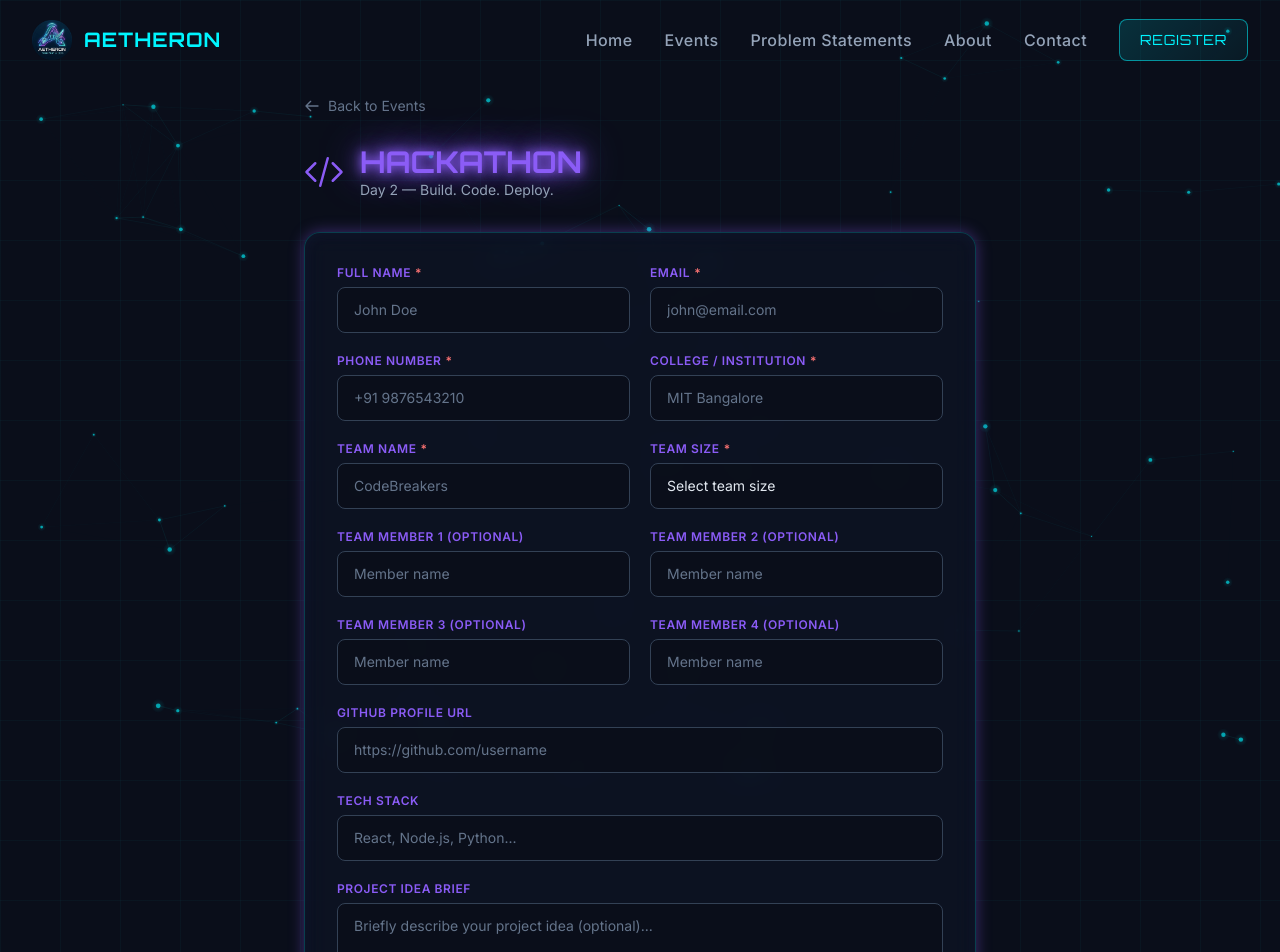
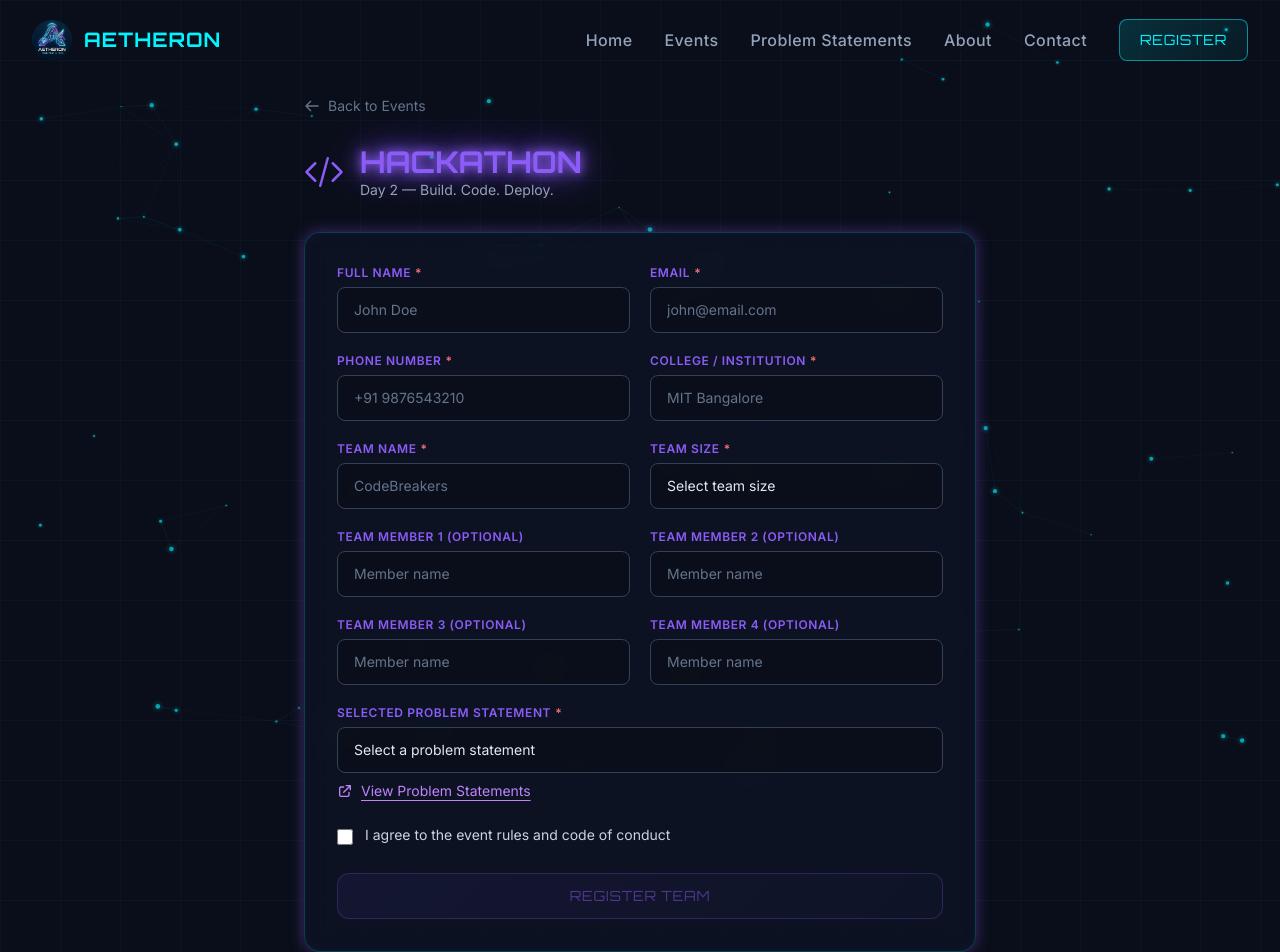
Before and after one commit to siddhantsatote/aetheron, a Next.js app: page /register/hackathon in a window 1280 px wide. Shown: the top 952 px of the page. Built offline with nearby package versions, Linux system fonts and the light colour scheme.

Commit message:
first commit

```diff
--- a/app/api/register/hackathon/route.js
+++ b/app/api/register/hackathon/route.js
@@ -25,11 +25,8 @@ export async function POST(request) {
           college: body.college.trim(),
           team_name: body.team_name.trim(),
           team_size: body.team_size,
-          github_url: body.github_url?.trim() || null,
-          tech_stack: body.tech_stack?.trim() || null,
-          project_idea: body.project_idea?.trim() || null,
+          project_idea: body.problem_statement?.trim() || null,
           team_members: body.team_members?.trim() || null,
-          tshirt_size: body.tshirt_size,
         },
       ])
       .select();
--- a/app/register/esports/page.jsx
+++ b/app/register/esports/page.jsx
@@ -9,7 +9,6 @@ import GlowButton from "@/components/GlowButton";
 import useRegistration from "@/hooks/useRegistration";
 
 const deviceTypes = ["Android", "iOS"];
-const participationTypes = ["Solo", "Squad"];
 
 export default function EsportsForm() {
   const { submit, loading, success, error, fieldErrors, reset } =
@@ -22,7 +21,6 @@ export default function EsportsForm() {
     bgmi_uid: "",
     ign: "",
     device_type: "",
-    participation_type: "",
     team_name: "",
     squad_member_1: "",
     squad_member_2: "",
@@ -42,20 +40,11 @@ export default function EsportsForm() {
     e.preventDefault();
     if (!form.agree) return;
     const { agree, ...data } = form;
-    if (data.participation_type !== "Squad") {
-      data.team_name = "";
-      data.squad_member_1 = "";
-      data.squad_member_2 = "";
-      data.squad_member_3 = "";
-    }
+    data.participation_type = "Squad";
     // Combine squad members into squad_igns for backend
-    if (data.participation_type === "Squad") {
     data.squad_igns = [data.squad_member_1, data.squad_member_2, data.squad_member_3]
       .filter(Boolean)
       .join(", ");
-    } else {
-      data.squad_igns = "";
-    }
     delete data.squad_member_1;
     delete data.squad_member_2;
     delete data.squad_member_3;
@@ -275,27 +264,8 @@ export default function EsportsForm() {
                 color="magenta"
                 index={6}
               />
-              <FormInput
-                label="Solo or Squad"
-                name="participation_type"
-                type="select"
-                value={form.participation_type}
-                onChange={handleChange}
-                error={fieldErrors.participation_type}
-                placeholder="Select type"
-                options={participationTypes}
-                required
-                color="magenta"
-                index={7}
-              />
             </div>
 
-            {form.participation_type === "Squad" && (
-              <motion.div
-                initial={{ opacity: 0, height: 0 }}
-                animate={{ opacity: 1, height: "auto" }}
-                className="space-y-5"
-              >
             <FormInput
               label="Team Name"
               name="team_name"
@@ -305,7 +275,7 @@ export default function EsportsForm() {
               placeholder="Shadow Squad"
               required
               color="magenta"
-                  index={8}
+              index={7}
             />
             <div className="grid grid-cols-1 sm:grid-cols-3 gap-5">
               <FormInput
@@ -316,7 +286,7 @@ export default function EsportsForm() {
                 placeholder="Player name"
                 required
                 color="magenta"
-                    index={9}
+                index={8}
               />
               <FormInput
                 label="Member 2 Name"
@@ -326,7 +296,7 @@ export default function EsportsForm() {
                 placeholder="Player name"
                 required
                 color="magenta"
-                    index={10}
+                index={9}
               />
               <FormInput
                 label="Member 3 Name"
@@ -336,11 +306,9 @@ export default function EsportsForm() {
                 placeholder="Player name"
                 required
                 color="magenta"
-                    index={11}
+                index={10}
               />
             </div>
-              </motion.div>
-            )}
 
             <FormInput
               type="checkbox"
--- a/app/register/hackathon/page.jsx
+++ b/app/register/hackathon/page.jsx
@@ -9,7 +9,6 @@ import GlowButton from "@/components/GlowButton";
 import useRegistration from "@/hooks/useRegistration";
 
 const teamSizes = ["2", "3", "4"];
-const tshirtSizes = ["S", "M", "L", "XL", "XXL"];
 
 export default function HackathonForm() {
   const { submit, loading, success, error, fieldErrors, reset } =
@@ -25,10 +24,7 @@ export default function HackathonForm() {
     member_2: "",
     member_3: "",
     member_4: "",
-    github_url: "",
-    tech_stack: "",
-    project_idea: "",
-    tshirt_size: "",
+    problem_statement: "",
     agree: false,
   });
 
@@ -295,52 +291,36 @@ export default function HackathonForm() {
               />
             </div>
 
-            <FormInput
-              label="GitHub Profile URL"
-              name="github_url"
-              type="url"
-              value={form.github_url}
-              onChange={handleChange}
-              error={fieldErrors.github_url}
-              placeholder="https://github.com/username"
-              color="purple"
-              index={10}
-            />
-            <FormInput
-              label="Tech Stack"
-              name="tech_stack"
-              value={form.tech_stack}
-              onChange={handleChange}
-              error={fieldErrors.tech_stack}
-              placeholder="React, Node.js, Python..."
-              color="purple"
-              index={11}
-            />
-            <FormInput
-              label="Project Idea Brief"
-              name="project_idea"
-              type="textarea"
-              value={form.project_idea}
-              onChange={handleChange}
-              error={fieldErrors.project_idea}
-              placeholder="Briefly describe your project idea (optional)..."
-              color="purple"
-              rows={3}
-              index={12}
-            />
-            <FormInput
-              label="T-Shirt Size"
-              name="tshirt_size"
-              type="select"
-              value={form.tshirt_size}
-              onChange={handleChange}
-              error={fieldErrors.tshirt_size}
-              placeholder="Select size"
-              options={tshirtSizes}
-              required
-              color="purple"
-              index={13}
-            />
+            <div className="space-y-2">
+              <FormInput
+                label="Selected Problem Statement"
+                name="problem_statement"
+                type="select"
+                value={form.problem_statement}
+                onChange={handleChange}
+                error={fieldErrors.problem_statement}
+                placeholder="Select a problem statement"
+                options={[
+                  "Smart Healthcare Assistant",
+                  "Sustainable Campus Tracker",
+                  "Peer-to-Peer Learning Platform",
+                  "Micro-Finance for Students",
+                  "Smart Traffic Management",
+                  "Mental Health & Wellness App",
+                ]}
+                required
+                color="purple"
+                index={10}
+              />
+              <Link
+                href="/problems"
+                target="_blank"
+                className="inline-flex items-center gap-2 text-sm text-purple-400 hover:text-purple-300 transition-colors underline underline-offset-4"
+              >
+                <svg className="w-4 h-4" fill="none" viewBox="0 0 24 24" stroke="currentColor"><path strokeLinecap="round" strokeLinejoin="round" strokeWidth={2} d="M10 6H6a2 2 0 00-2 2v10a2 2 0 002 2h10a2 2 0 002-2v-4M14 4h6m0 0v6m0-6L10 14" /></svg>
+                View Problem Statements
+              </Link>
+            </div>
 
             <FormInput
               type="checkbox"
--- a/app/register/ideathon/page.jsx
+++ b/app/register/ideathon/page.jsx
@@ -8,7 +8,6 @@ import FormInput from "@/components/FormInput";
 import GlowButton from "@/components/GlowButton";
 import useRegistration from "@/hooks/useRegistration";
 
-const domains = ["Healthcare", "Education", "Environment", "FinTech", "Other"];
 const teamSizes = ["1", "2", "3", "4"];
 
 export default function IdeathonForm() {
@@ -320,12 +319,11 @@ export default function IdeathonForm() {
             <FormInput
               label="Domain / Track"
               name="domain"
-              type="select"
+              type="text"
               value={form.domain}
               onChange={handleChange}
               error={fieldErrors.domain}
-              placeholder="Select domain"
-              options={domains}
+              placeholder="e.g. Healthcare, FinTech, AI/ML, Education..."
               required
               color="cyan"
               index={12}
```
Also changed, not shown: 1 other file (tests, documents, lock files or other folders). Lines whose indentation alone changed are shown as unchanged.
